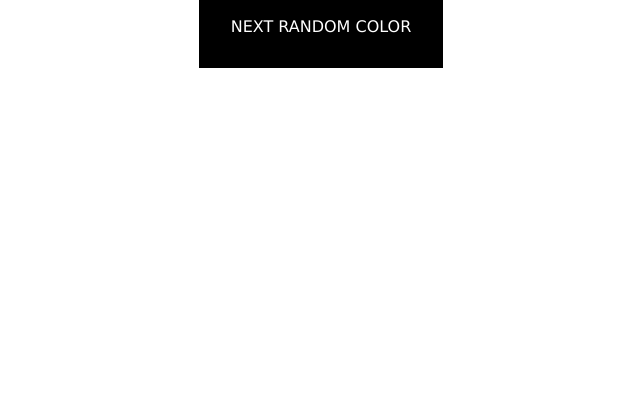
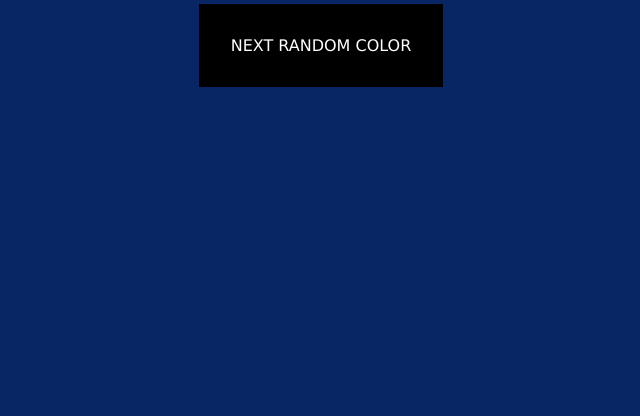
Before and after one commit to semihbeyzade/random-color-generator, a plain HTML site: page index.html in a window 1280 px wide. Shown: the part 384-800 px from the top of the page, without its empty margins (319-959 px from the left). Drawn offline with Linux system fonts and the light colour scheme.

Commit message:
project completed

```diff
--- a/script.js
+++ b/script.js
@@ -1,3 +1,28 @@
 let container = document.querySelector('.container');
 let button = document.querySelector('a');
 let displayHex = document.querySelector('p');
+
+const validCharacters = '0123456789ABCDEF';
+const hexDecimalLength = 6;
+
+function randomIntFromInterval(min, max) {
+    return Math.floor(Math.random() * (max - min + 1) + min);
+}
+
+function getNextRandomColor(){
+   let color = '#';
+   for(let i = 0; i < 6; i++){
+       let getRandomChar = validCharacters.charAt(randomIntFromInterval(0,15))
+       color += getRandomChar;
+   };
+
+   displayHex.innerHTML = color;
+   container.style.backgroundColor = color;
+}
+
+getNextRandomColor();
+
+button.addEventListener('click', function(){
+  getNextRandomColor();
+
+},false)
--- a/style.css
+++ b/style.css
@@ -16,6 +16,7 @@ body{
     width: 100%;
     justify-content: center;
     align-items: center;
+    transition: all 0.3s ease;
 }
 
 p{
```
